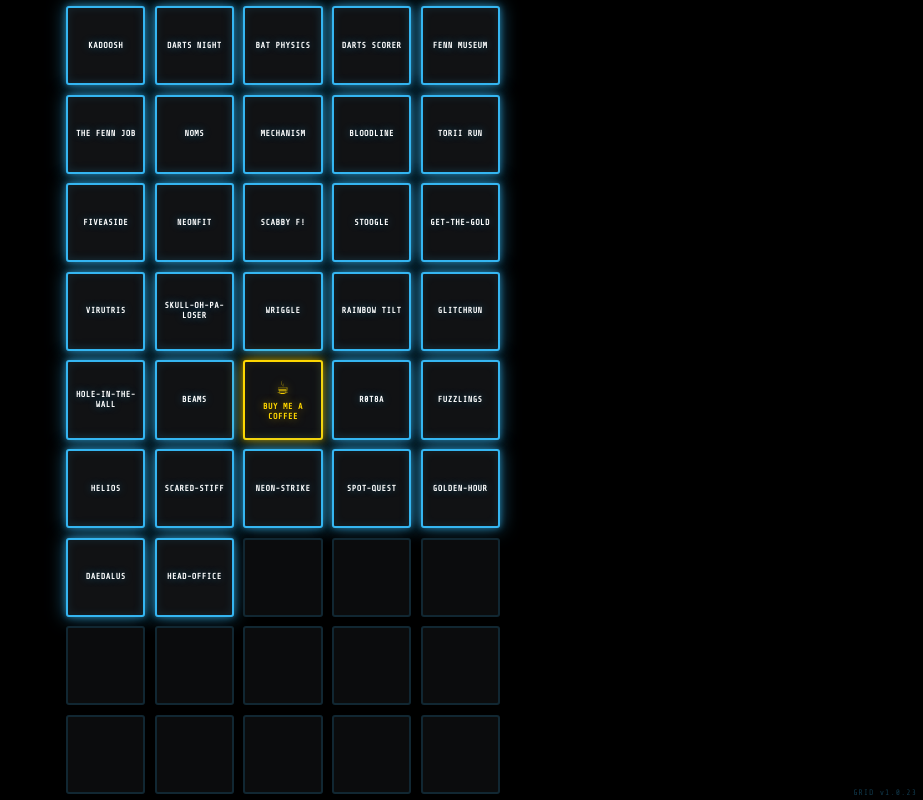
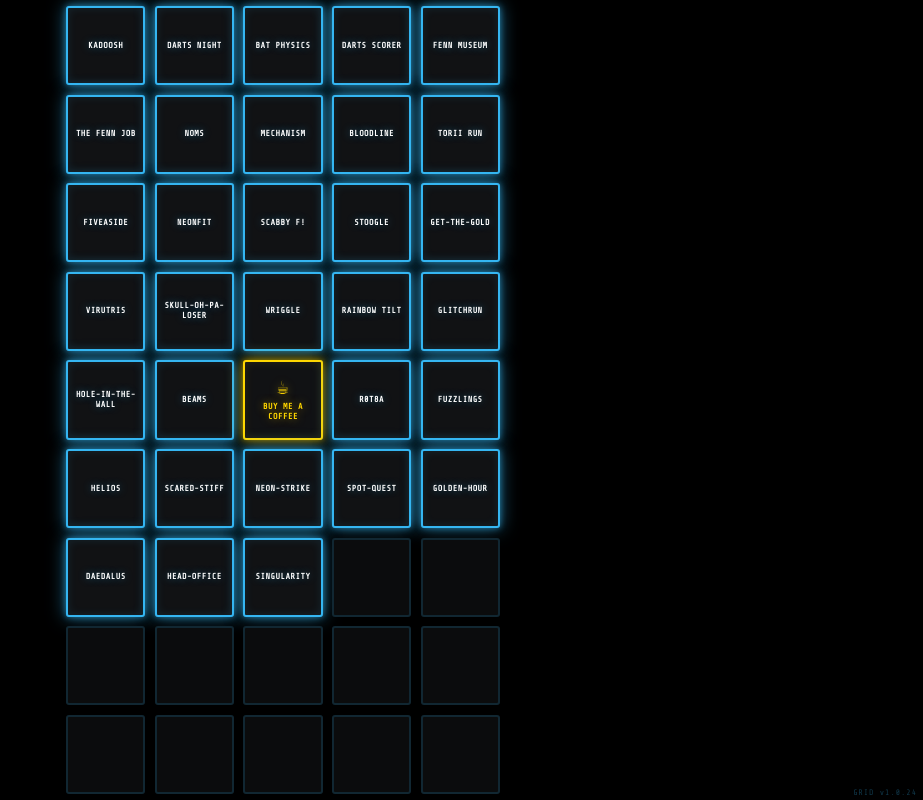
Before and after one commit to S77FFY/Grid, a plain HTML site: page index.html in a window 1280 px wide. Shown: the whole page, without its empty margins (357-1280 px from the left). Drawn offline with nearby package versions, Linux system fonts and the light colour scheme.

Commit message:
Add singularity to the Grid (v1.0.24)

```diff
--- a/index.html
+++ b/index.html
@@ -9,7 +9,7 @@
 <meta name="apple-mobile-web-app-status-bar-style" content="black">
 <meta name="apple-mobile-web-app-title" content="Grid">
 <meta name="app-repo" content="Grid">
-<meta name="app-version" content="1.0.23">
+<meta name="app-version" content="1.0.24">
 <title>Grid</title>
 <link rel="preconnect" href="https://fonts.googleapis.com">
 <link rel="preconnect" href="https://fonts.gstatic.com" crossorigin>
@@ -138,7 +138,7 @@
 <body>
 
 <main class="grid" id="grid" aria-label="Launcher"></main>
-<div id="stamp">GRID v1.0.23</div>
+<div id="stamp">GRID v1.0.24</div>
 
 <script>
 /* ─────────────────────────────────────────────────────────────
@@ -181,7 +181,8 @@ const LINKS = [
   { name: "spot-quest",  url: "https://s77ffy.github.io/spot-quest/index.html" },
   { name: "golden-hour",  url: "https://s77ffy.github.io/golden-hour/index.html" },
   { name: "daedalus",  url: "https://s77ffy.github.io/daedalus/index.html" },
-  { name: "head-office",  url: "https://s77ffy.github.io/head-office/index.html" }
+  { name: "head-office",  url: "https://s77ffy.github.io/head-office/index.html" },
+  { name: "singularity",  url: "https://s77ffy.github.io/singularity/index.html" }
 ];
 
 /* Keep same-site links inside the home-screen app instead of handing
```
